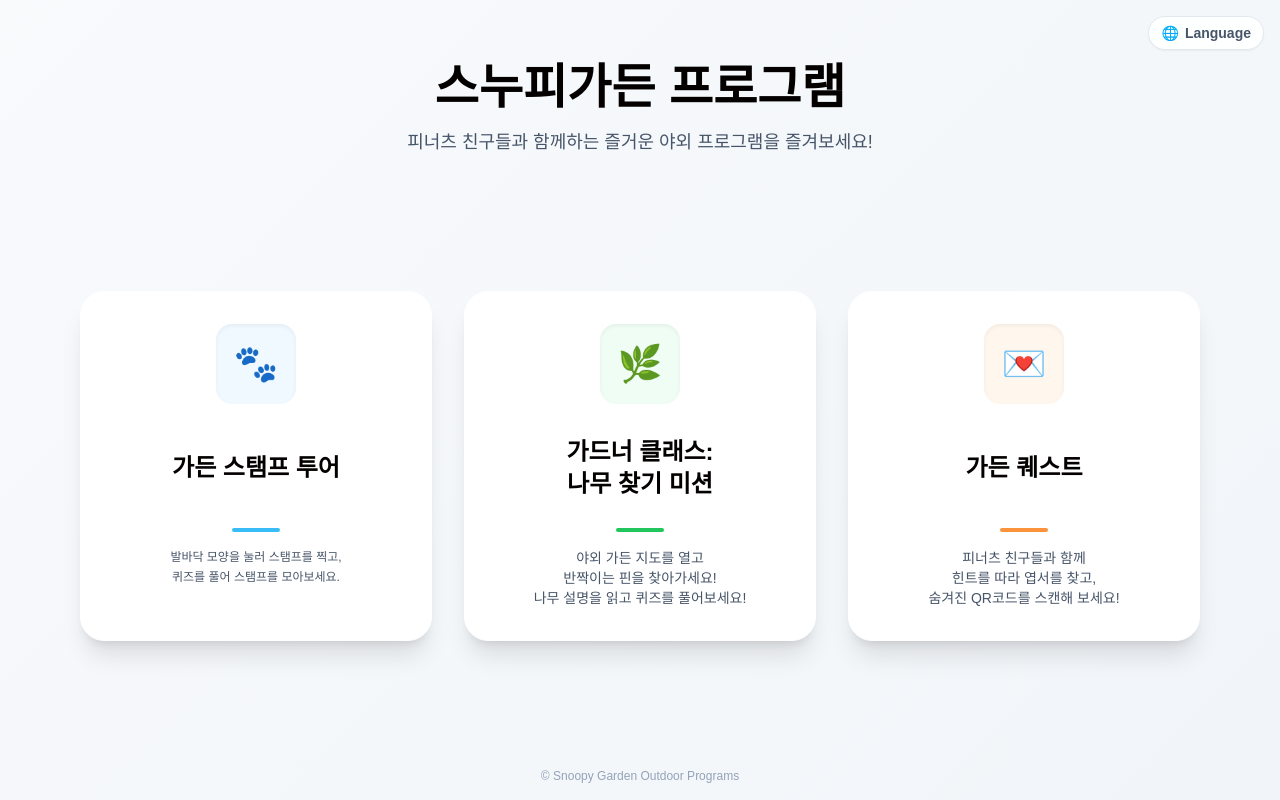
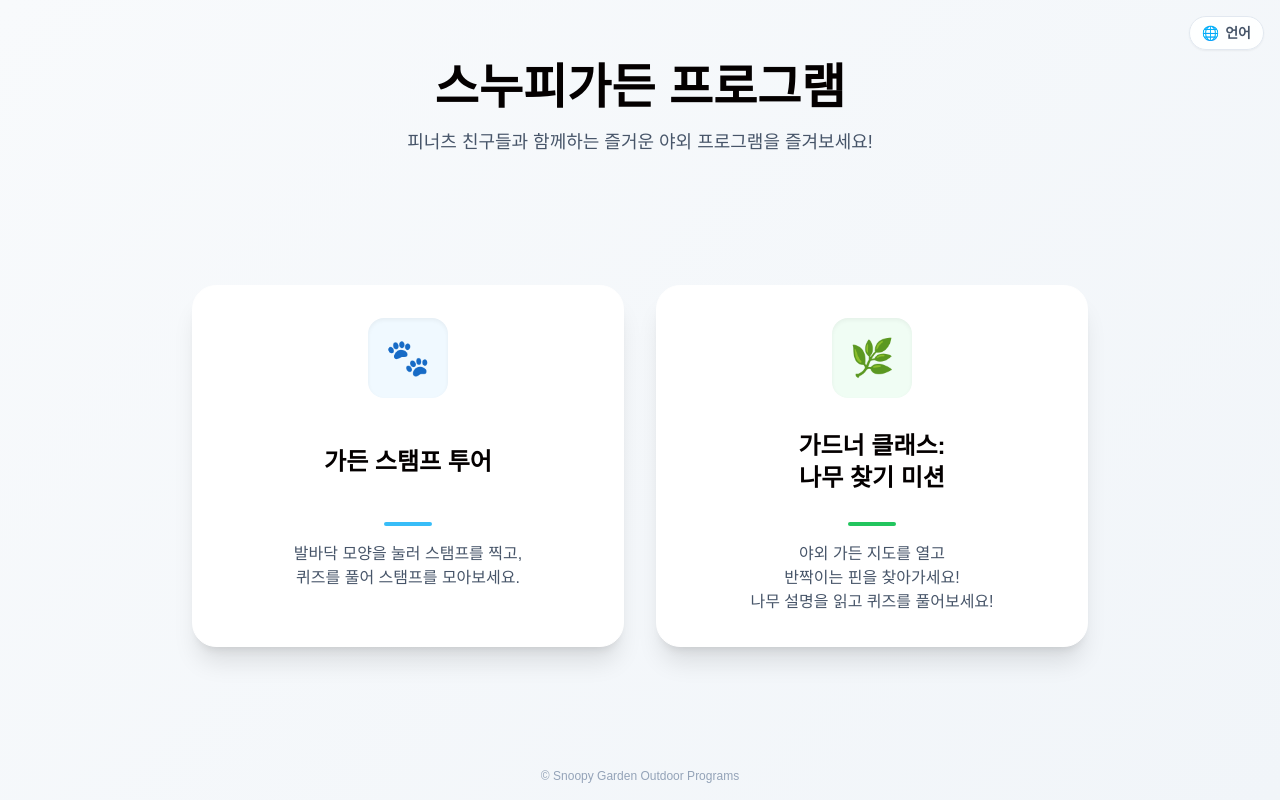
Before and after one commit to minsuk3238/gardenprogrammain, a plain HTML site: page index.html in a window 1280 px wide. Drawn offline with nearby package versions, Linux system fonts and the light colour scheme; a web font is replaced by a local one.

Commit message:
Update layout to 2 columns and center content
Changed layout from 3 columns to 2 columns and centered the content.

```diff
--- a/index.html
+++ b/index.html
@@ -42,7 +42,7 @@
 
     <div class="fixed top-4 right-4 z-40">
         <button onclick="openTransModal()" class="flex items-center gap-1.5 bg-white/90 backdrop-blur-sm border border-slate-200 px-3 py-1.5 rounded-full text-xs md:text-sm font-bold text-slate-600 hover:bg-white shadow-sm transition-all">
-            <span>🌐</span> Language
+            <span>🌐</span> 언어
         </button>
     </div>
 
@@ -51,41 +51,34 @@
         <p class="text-slate-600 text-xs md:text-lg">피너츠 친구들과 함께하는 즐거운 야외 프로그램을 즐겨보세요!</p>
     </header>
 
-    <main class="max-w-6xl mx-auto w-full px-2 md:px-4 pb-10">
-        <div class="grid grid-cols-3 gap-2 md:gap-8">
+    <main class="max-w-6xl mx-auto w-full px-4 pb-10">
+        <!-- 3열에서 2열로 변경하고 가운데 정렬(max-w-4xl mx-auto) 추가 -->
+        <div class="grid grid-cols-2 gap-4 md:gap-8 max-w-4xl mx-auto">
 
-            <section class="program-card group rounded-2xl md:rounded-3xl p-3 md:p-8 shadow-md md:shadow-xl border border-white flex flex-col items-center text-center cursor-pointer hover:shadow-2xl transition-all hover:-translate-y-1 md:hover:-translate-y-2 bg-white" data-id="stamp">
-                <div class="w-12 h-12 md:w-20 md:h-20 rounded-xl md:rounded-2xl flex items-center justify-center mb-2 md:mb-4 text-2xl md:text-4xl shadow-inner bg-sky-50 transition-transform group-hover:rotate-12" style="color: #008fd5;">🐾</div>
+            <section class="group rounded-2xl md:rounded-3xl p-4 md:p-8 shadow-md md:shadow-xl border border-white flex flex-col items-center text-center cursor-pointer hover:shadow-2xl transition-all hover:-translate-y-1 md:hover:-translate-y-2 bg-white"
+                onclick="openModal('가든 스탬프 투어', 'https://snoopy.jstamp.net/login', '🐾', '#008fd5', '발바닥 모양을 눌러 스탬프를 찍고,<br>퀴즈를 풀어 스탬프를 모아보세요.', ['카카오톡, Google, Apple 계정으로 로그인합니다.', '스탬프 투어 메뉴를 클릭하세요.', '발바닥 아이콘을 누르고, 가든 곳곳에 비치된 스탬프를 찍어보세요.', '스탬프 8개를 모두 모으면, 스토어에서 소정의 기념품을 받을 수 있습니다.'])">
+                <div class="w-14 h-14 md:w-20 md:h-20 rounded-xl md:rounded-2xl flex items-center justify-center mb-3 md:mb-4 text-3xl md:text-4xl shadow-inner bg-sky-50 transition-transform group-hover:rotate-12" style="color: #008fd5;">🐾</div>
 
                 <div class="title-container mb-2 md:mb-3">
-                    <h2 class="text-xs md:text-2xl font-bold responsive-text">가든 스탬프 투어</h2>
+                    <h2 class="text-sm md:text-2xl font-bold responsive-text">가든 스탬프 투어</h2>
                 </div>
 
                 <div class="w-8 md:w-12 h-0.5 md:h-1 bg-sky-400 rounded-full mb-3 md:mb-4"></div>
-                <p class="text-slate-600 text-xs leading-relaxed responsive-text hidden md:block">발바닥 모양을 눌러 스탬프를 찍고,<br>퀴즈를 풀어 스탬프를 모아보세요.</p>
+                <p class="text-slate-600 text-xs md:text-base leading-relaxed responsive-text hidden md:block">발바닥 모양을 눌러 스탬프를 찍고,<br>퀴즈를 풀어 스탬프를 모아보세요.</p>
             </section>
 
-            <section class="program-card group rounded-2xl md:rounded-3xl p-3 md:p-8 shadow-md md:shadow-xl border border-white flex flex-col items-center text-center cursor-pointer hover:shadow-2xl transition-all hover:-translate-y-1 md:hover:-translate-y-2 bg-white" data-id="tree">
-                <div class="w-12 h-12 md:w-20 md:h-20 rounded-xl md:rounded-2xl flex items-center justify-center mb-2 md:mb-4 text-2xl md:text-4xl shadow-inner bg-green-50 transition-transform group-hover:scale-110" style="color: #2c9942;">🌿</div>
+            <section class="group rounded-2xl md:rounded-3xl p-4 md:p-8 shadow-md md:shadow-xl border border-white flex flex-col items-center text-center cursor-pointer hover:shadow-2xl transition-all hover:-translate-y-1 md:hover:-translate-y-2 bg-white"
+                onclick="openModal('가드너 클래스: 나무 찾기 미션', 'https://plantclass.vercel.app', '🌿', '#2c9942', '야외 가든 지도를 열고<br>반짝이는 핀을 찾아가세요!<br>나무 설명을 읽고 퀴즈를 풀어보세요!', ['지도에 표시된 핀을 순서대로 따라가 보세요.', '각 나무에 해당하는 퀴즈를 모두 풀어보세요.', '최종 테스트를 완료하고 디지털 인증서를 받아보세요!', '설문 완료 화면을 매표소에 제시하면 소정의 리워드를 수령할 수 있습니다.'])">
+                <div class="w-14 h-14 md:w-20 md:h-20 rounded-xl md:rounded-2xl flex items-center justify-center mb-3 md:mb-4 text-3xl md:text-4xl shadow-inner bg-green-50 transition-transform group-hover:scale-110" style="color: #2c9942;">🌿</div>
 
                 <div class="title-container mb-2 md:mb-3">
-                    <h2 class="text-xs md:text-2xl font-bold responsive-text">가드너 클래스:<br class="hidden md:block"> 나무 찾기 미션</h2>
+                    <h2 class="text-sm md:text-2xl font-bold responsive-text">가드너 클래스:<br class="hidden md:block"> 나무 찾기 미션</h2>
                 </div>
 
                 <div class="w-8 md:w-12 h-0.5 md:h-1 bg-green-500 rounded-full mb-3 md:mb-4"></div>
-                <p class="text-slate-600 text-xs md:text-sm leading-relaxed responsive-text hidden md:block">야외 가든 지도를 열고<br>반짝이는 핀을 찾아가세요!<br>나무 설명을 읽고 퀴즈를 풀어보세요!</p>
+                <p class="text-slate-600 text-xs md:text-base leading-relaxed responsive-text hidden md:block">야외 가든 지도를 열고<br>반짝이는 핀을 찾아가세요!<br>나무 설명을 읽고 퀴즈를 풀어보세요!</p>
             </section>
 
-            <section class="program-card group rounded-2xl md:rounded-3xl p-3 md:p-8 shadow-md md:shadow-xl border border-white flex flex-col items-center text-center cursor-pointer hover:shadow-2xl transition-all hover:-translate-y-1 md:hover:-translate-y-2 bg-white" data-id="quest">
-                <div class="w-12 h-12 md:w-20 md:h-20 rounded-xl md:rounded-2xl flex items-center justify-center mb-2 md:mb-4 text-2xl md:text-4xl shadow-inner bg-orange-50 transition-transform group-hover:-rotate-12" style="color: #f7941c;">💌</div>
-
-                <div class="title-container mb-2 md:mb-3">
-                    <h2 class="text-xs md:text-2xl font-bold responsive-text">가든 퀘스트</h2>
-                </div>
-
-                <div class="w-8 md:w-12 h-0.5 md:h-1 bg-orange-400 rounded-full mb-3 md:mb-4"></div>
-                <p class="text-slate-600 text-xs md:text-sm leading-relaxed responsive-text hidden md:block">피너츠 친구들과 함께<br>힌트를 따라 엽서를 찾고,<br>숨겨진 QR코드를 스캔해 보세요!</p>
-            </section>
         </div>
     </main>
 
@@ -117,67 +110,16 @@
     </footer>
 
     <script>
-        // 프로그램 상세 데이터 모음 (HTML 태그를 깔끔하게 유지하기 위해 분리)
-        const programsData = {
-            'stamp': {
-                title: '가든 스탬프 투어',
-                url: 'https://snoopy.jstamp.net/login',
-                icon: '🐾',
-                color: '#008fd5',
-                desc: '발바닥 모양을 눌러 스탬프를 찍고,<br>퀴즈를 풀어 스탬프를 모아보세요.',
-                steps: [
-                    '카카오톡, Google, Apple 계정으로 로그인합니다.',
-                    '스탬프 투어 메뉴를 클릭하세요.',
-                    '발바닥 아이콘을 누르고, 가든 곳곳에 비치된 스탬프를 찍어보세요.',
-                    '스탬프 8개를 모두 모으면, 스토어에서 소정의 기념품을 받을 수 있습니다.'
-                ]
-            },
-            'tree': {
-                title: '가드너 클래스: 나무 찾기 미션',
-                url: 'https://plantclass.vercel.app',
-                icon: '🌿',
-                color: '#2c9942',
-                desc: '야외 가든 지도를 열고<br>반짝이는 핀을 찾아가세요!<br>나무 설명을 읽고 퀴즈를 풀어보세요!',
-                steps: [
-                    '지도에 표시된 핀을 순서대로 따라가 보세요.',
-                    '각 나무에 해당하는 퀴즈를 모두 풀어보세요.',
-                    '최종 테스트를 완료하고 디지털 인증서를 받아보세요!',
-                    '설문 완료 화면을 매표소에 제시하면 소정의 리워드를 수령할 수 있습니다.'
-                ]
-            },
-            'quest': {
-                title: '가든 퀘스트',
-                url: 'https://snoopytest-mu.vercel.app',
-                icon: '💌',
-                color: '#f7941c',
-                desc: '피너츠 친구들과 함께<br>힌트를 따라 엽서를 찾고,<br>숨겨진 QR코드를 스캔해 보세요!',
-                steps: [
-                    '비글 스카우트 또는 찰리 브라운 중 함께할 친구를 선택하세요.',
-                    '힌트를 따라 엽서를 찾고 숨겨진 QR 코드를 스캔하세요.',
-                    '코스를 완료한 후 간단한 설문조사를 진행해 주세요.',
-                    '설문 완료 화면을 매표소에 제시하면 소정의 리워드를 수령할 수 있습니다.'
-                ]
-            }
-        };
-
+        // 현재 열려있는 모달의 정보를 임시 저장할 변수
         let currentProgramTitle = "";
 
-        // 카드 클릭 이벤트 리스너 등록
-        document.querySelectorAll('.program-card').forEach(card => {
-            card.addEventListener('click', function() {
-                const programId = this.getAttribute('data-id');
-                const data = programsData[programId];
-                if(data) {
-                    openModal(data.title, data.url, data.icon, data.color, data.desc, data.steps);
-                }
+        function openModal(title, url, icon, color, desc, steps) {
+            currentProgramTitle = title; // 이벤트 추적을 위해 타이틀 저장
+
+            // [GA4 이벤트] 사용자가 카드 아이템을 클릭해 모달을 열었을 때
+            gtag('event', 'view_program_detail', {
+                'program_name': title
             });
-        });
-
-        function openModal(title, url, icon, color, desc, steps) {
-            currentProgramTitle = title;
-
-            // [GA4 이벤트]
-            gtag('event', 'view_program_detail', { 'program_name': title });
 
             const modal = document.getElementById('modal');
             document.getElementById('modal-title').innerText = title;
@@ -198,7 +140,7 @@
             modal.classList.remove('hidden');
         }
 
-        // [GA4 이벤트] 외부 링크 이동 추적
+        // [GA4 이벤트] 모달 내부의 '바로가기' 버튼을 눌렀을 때 외부 링크 이동 추적
         function trackClick() {
             gtag('event', 'click_program_link', {
                 'program_name': currentProgramTitle,
```
